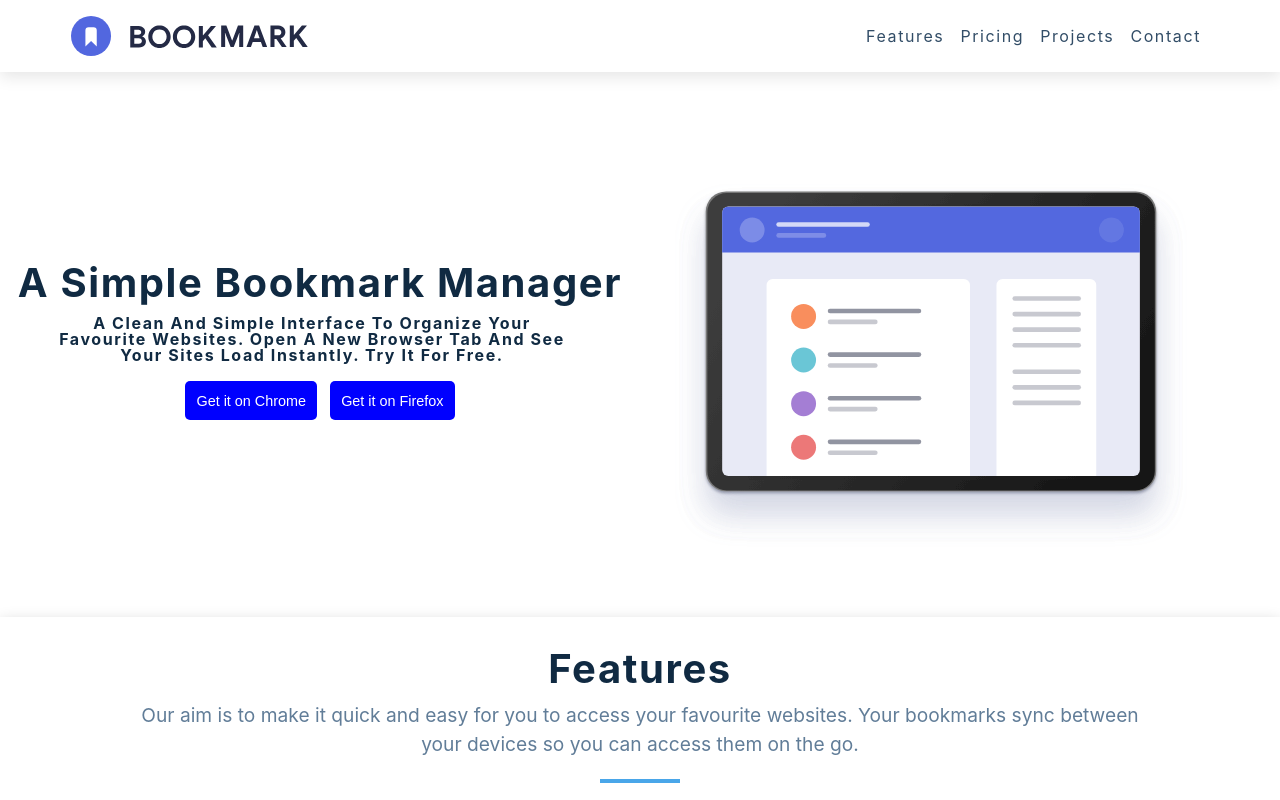
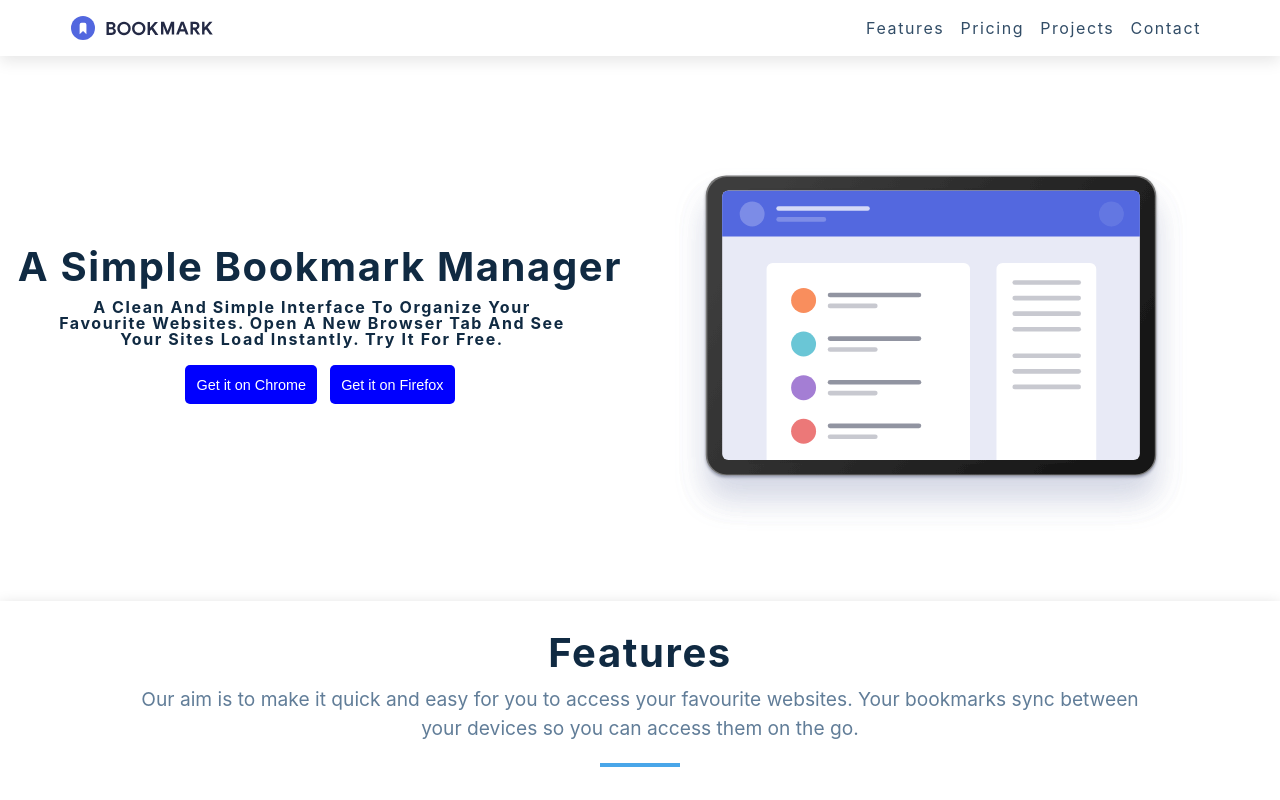
Before and after one commit to Jcolejeff/bookmark, a React (Create React App) app: page / in a window 1280 px wide. Shown: the top 800 px of the page. Built offline with nearby package versions, Linux system fonts and the light colour scheme.

Commit message:
changed css

```diff
--- a/src/features/Features.js
+++ b/src/features/Features.js
@@ -6,7 +6,7 @@ import img2 from "../images/illustration-features-tab-2.svg";
 import img3 from "../images/illustration-features-tab-3.svg";
 function App() {
   const [value, setValue] = useState(0);
-  const jobs = [
+  const projects = [
     {
       id: "recIL6mJNfWObonls",
       title: "Bookmark in one click",
@@ -30,7 +30,7 @@ function App() {
     },
   ];
 
-  const { info, title, image } = jobs[value];
+  const { info, title, image } = projects[value];
   return (
     <Div>
       <section className="section">
@@ -44,24 +44,24 @@ function App() {
           </p>
           <div className="underline"></div>
         </div>
-        <div className="jobs-center">
+        <div className="projects-center">
           {/* btn container */}
           <div className="btn-container">
-            {jobs.map((item, index) => {
+            {projects.map((item, index) => {
               return (
                 <button
                   key={item.id}
                   onClick={() => setValue(index)}
-                  className={`job-btn ${index === value && "active-btn"}`}
+                  className={`project-btn ${index === value && "active-btn"}`}
                 >
                   {item.button}
                 </button>
               );
             })}
           </div>
-          {/* job info */}
-          <article className="job-info">
-            <div className="job-desc">
+          {/* project info */}
+          <article className="project-info">
+            <div className="project-desc">
               <h3>{title}</h3>
               <p>{info}</p>
             </div>
@@ -80,13 +80,12 @@ const Div = styled.div`
   margin-block-start: 4rem;
   padding: 2rem;
   box-shadow: var(--dark-shadow);
-  .underline {
-    width: 5rem;
-    height: 0.25rem;
-    margin-bottom: 1.25rem;
-    background: var(--clr-primary-5);
-    margin-left: auto;
-    margin-right: auto;
+
+  figure {
+    width: 100%;
+    img {
+      width: 100%;
+    }
   }
   .title {
     margin-bottom: 4rem;
@@ -96,117 +95,4 @@ const Div = styled.div`
       padding: 0rem 5rem 0rem 5rem;
     }
   }
-
-  figure {
-    width: 100%;
-    img {
-      width: 100%;
-    }
-  }
-
-  /*
-===============
-Jobs
-===============
-*/
-
-  .jobs-center {
-    width: 80vw;
-    margin: 0 auto;
-    max-width: var(--max-width);
-  }
-  .btn-container {
-    display: flex;
-    flex-direction: row;
-    justify-content: center;
-    margin-bottom: 4rem;
-    flex-wrap: wrap;
-  }
-  .job-btn {
-    background: transparent;
-    border-color: transparent;
-    text-transform: capitalize;
-    font-size: 1.25rem;
-    letter-spacing: var(--spacing);
-    margin: 0 0.5rem;
-    transition: var(--transition);
-    cursor: pointer;
-    padding: 0.25rem 0;
-    line-height: 1;
-    outline-color: var(--clr-primary-10);
-  }
-  .job-btn:hover {
-    color: var(--clr-primary-5);
-    box-shadow: 0 2px var(--clr-primary-5);
-  }
-  .active-btn {
-    color: var(--clr-primary-5);
-    box-shadow: 0 2px var(--clr-primary-5);
-  }
-
-  .job-info h3 {
-    font-weight: 400;
-  }
-  .job-info h4 {
-    text-transform: uppercase;
-    color: var(--clr-grey-5);
-    background: var(--clr-grey-9);
-    display: inline-block;
-    padding: 0.375rem 0.75rem;
-    border-radius: var(--radius);
-  }
-  .job-date {
-    letter-spacing: var(--spacing);
-  }
-  .job-desc {
-    margin-bottom: 1.25rem;
-    text-align: center;
-  }
-  .job-desc p {
-    margin-bottom: 0;
-    color: var(--clr-grey-3);
-  }
-  .job-icon {
-    color: var(--clr-primary-5);
-  }
-  @media screen and (min-width: 992px) {
-    .job-info {
-      display: flex;
-    }
-    .job-btn {
-      margin-bottom: 1rem;
-    }
-    .active-btn {
-      box-shadow: -2px 0 var(--clr-primary-5);
-    }
-    .job-btn:hover {
-      box-shadow: -2px 0 var(--clr-primary-5);
-    }
-  }
-  .btn {
-    text-transform: uppercase;
-    background: var(--clr-primary-5);
-    color: var(--clr-primary-9);
-    padding: 0.375rem 0.75rem;
-    letter-spacing: var(--spacing);
-    font-weight: 700;
-    -webkit-transition: var(--transition);
-    transition: var(--transition);
-    font-size: 0.875rem;
-    border: 2px solid transparent;
-    cursor: pointer;
-    box-shadow: 0 1px 3px rgba(0, 0, 0, 0.2);
-    border-radius: var(--radius);
-    display: block;
-    width: 12rem;
-    text-align: center;
-    margin: 0 auto;
-    margin-top: 3rem;
-  }
-  .btn:hover {
-    color: var(--clr-primary-1);
-    background: var(--clr-primary-8);
-  }
-  .center-btn {
-  }
 `;
--- a/src/index.css
+++ b/src/index.css
@@ -281,3 +281,99 @@ main {
   align-self: center;
   min-width: 2rem;
 }
+
+.underline {
+  width: 5rem;
+  height: 0.25rem;
+  margin-bottom: 1.25rem;
+  background: var(--clr-primary-5);
+  margin-left: auto;
+  margin-right: auto;
+}
+
+/*
+===============
+projects
+===============
+*/
+
+.projects-center {
+  width: 80vw;
+  margin: 0 auto;
+  max-width: var(--max-width);
+}
+.btn-container {
+  display: flex;
+  flex-direction: row;
+  justify-content: center;
+  margin-bottom: 4rem;
+  flex-wrap: wrap;
+}
+.project-btn {
+  background: transparent;
+  border-color: transparent;
+  text-transform: capitalize;
+  font-size: 1.25rem;
+  letter-spacing: var(--spacing);
+  margin: 0 0.5rem;
+  transition: var(--transition);
+  cursor: pointer;
+  padding: 0.25rem 0;
+  line-height: 1;
+  outline-color: var(--clr-primary-10);
+}
+.project-btn:hover {
+  color: var(--clr-primary-5);
+  box-shadow: 0 2px var(--clr-primary-5);
+}
+.active-btn {
+  color: var(--clr-primary-5);
+  box-shadow: 0 2px var(--clr-primary-5);
+}
+
+.project-info h3 {
+  font-weight: 400;
+}
+.project-info h4 {
+  text-transform: uppercase;
+  color: var(--clr-grey-5);
+  background: var(--clr-grey-9);
+  display: inline-block;
+  padding: 0.375rem 0.75rem;
+  border-radius: var(--radius);
+}
+.project-date {
+  letter-spacing: var(--spacing);
+}
+.project-desc {
+  margin-bottom: 1.25rem;
+  text-align: center;
+}
+.project-desc p {
+  margin-bottom: 0;
+  color: var(--clr-grey-3);
+}
+.project-icon {
+  color: var(--clr-primary-5);
+}
+@media screen and (min-width: 992px) {
+  .project-info {
+    display: flex;
+  }
+  .project-btn {
+    margin-bottom: 1rem;
+  }
+  .active-btn {
+    box-shadow: -2px 0 var(--clr-primary-5);
+  }
+  .project-btn:hover {
+    box-shadow: -2px 0 var(--clr-primary-5);
+  }
+}
+
+.btn:hover {
+  color: var(--clr-primary-1);
+  background: var(--clr-primary-8);
+}
+.center-btn {
+}
--- a/src/navbar/nav/Navbar.js
+++ b/src/navbar/nav/Navbar.js
@@ -50,92 +50,4 @@ export default Navbar;
 const Nav = styled.nav`
   background: var(--clr-white);
   box-shadow: var(--light-shadow);
-
-  .nav-header {
-    display: flex;
-    align-items: center;
-    justify-content: space-between;
-    padding: 1rem;
-  }
-  .nav-toggle {
-    font-size: 1.5rem;
-    color: var(--clr-primary-5);
-    background: transparent;
-    border-color: transparent;
-    transition: var(--transition);
-    cursor: pointer;
-  }
-  .nav-toggle:hover {
-    color: var(--clr-primary-1);
-    transform: rotate(90deg);
-  }
-  .logo {
-    height: 40px;
-  }
-  .links a {
-    color: var(--clr-grey-3);
-    font-size: 1rem;
-    text-transform: capitalize;
-    letter-spacing: var(--spacing);
-    display: block;
-    padding: 0.5rem 1rem;
-    transition: var(--transition);
-  }
-  .links a:hover {
-    background: var(--clr-primary-8);
-    color: var(--clr-primary-5);
-    padding-left: 1.5rem;
-  }
-  .social-icons {
-    display: none;
-  }
-  .links-container {
-    height: 0;
-    overflow: hidden;
-    transition: var(--transition);
-  }
-  .show-container {
-    height: 10rem;
-  }
-  @media screen and (min-width: 800px) {
-    .nav-center {
-      max-width: 1170px;
-      margin: 0 auto;
-      display: flex;
-      align-items: center;
-      justify-content: space-between;
-      padding: 1rem;
-    }
-    .nav-header {
-      padding: 0;
-    }
-    .nav-toggle {
-      display: none;
-    }
-    .links-container {
-      height: auto !important;
-    }
-    .links {
-      display: flex;
-    }
-    .links a {
-      padding: 0;
-      margin: 0 0.5rem;
-    }
-    .links a:hover {
-      padding: 0;
-      background: transparent;
-    }
-    .social-icons {
-      display: flex;
-    }
-    .social-icons a {
-      margin: 0 0.5rem;
-      color: var(--clr-primary-5);
-      transition: var(--transition);
-    }
-    .social-icons a:hover {
-      color: var(--clr-primary-7);
-    }
-  }
 `;
```
Also changed, not shown: 1 other file (tests, documents, lock files or other folders).
